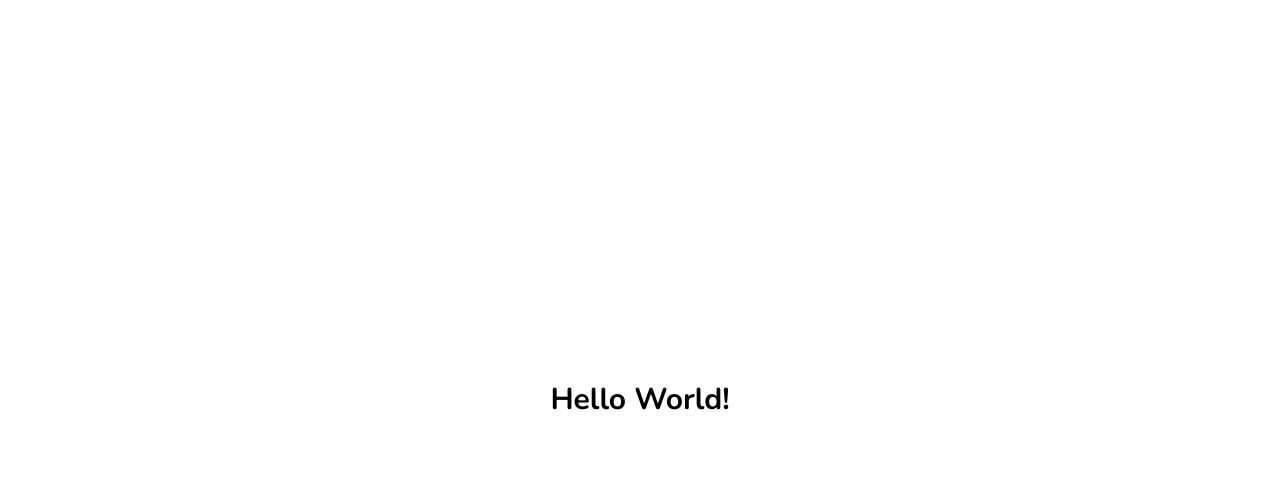
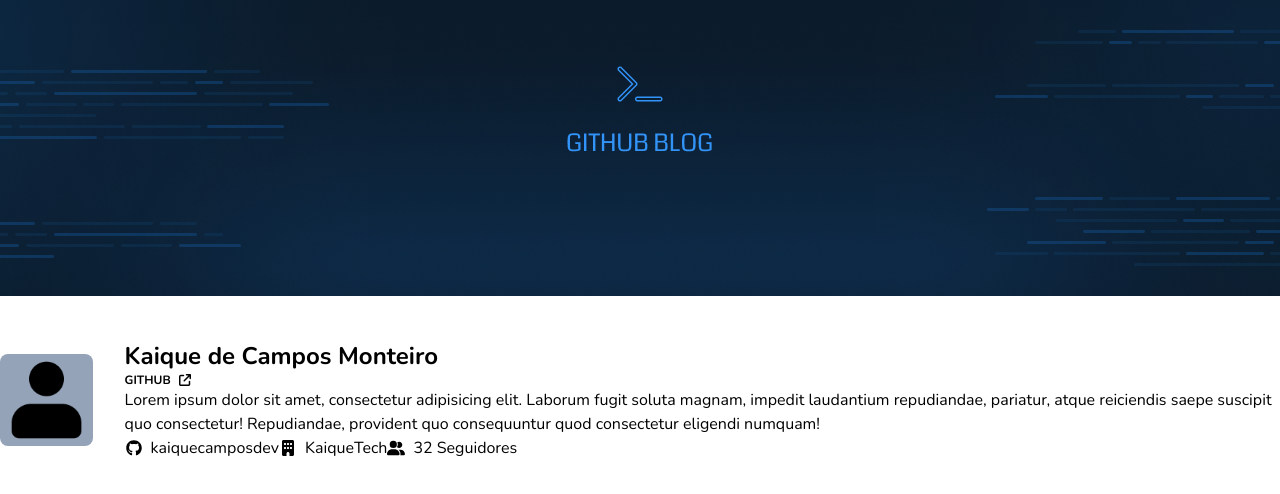
Before and after one commit to kaiquecamposdev/github-blog, a Next.js app: page / in a window 1280 px wide. Shown: the top 494 px of the page. Built offline with nearby package versions, Linux system fonts and the light colour scheme.

Commit message:
feat: add profile header section to Home page

```diff
--- a/src/app/page.tsx
+++ b/src/app/page.tsx
@@ -1,7 +1,59 @@
+import { faGithub } from '@fortawesome/free-brands-svg-icons'
+import {
+  faArrowUpRightFromSquare,
+  faBuilding,
+  faUserGroup,
+} from '@fortawesome/free-solid-svg-icons'
+import { FontAwesomeIcon } from '@fortawesome/react-fontawesome'
+import Image from 'next/image'
+
 export default function Home() {
   return (
-    <main className="flex min-h-screen flex-col items-center justify-center">
-      <h1 className="text-3xl font-bold">Hello World!</h1>
-    </main>
+    <div className="relative flex min-h-screen flex-col items-center justify-center bg-white before:absolute before:top-0 before:z-10  before:h-[296px] before:w-full before:bg-logo before:bg-cover before:bg-center before:bg-no-repeat">
+      <main className="bg-base max-w-main-content flex w-full">
+        <header className="bg-base-profile flex items-center gap-8">
+          <section className="rounded-lg bg-slate-400">
+            <Image src={'/person.png'} width={148} height={148} alt="" />
+          </section>
+          <section>
+            <div>
+              <h1 className="text-base-title text-2xl font-bold">
+                Kaique de Campos Monteiro
+              </h1>
+              <a className="text-base-blue flex cursor-pointer items-center gap-2 text-xs font-bold uppercase">
+                Github
+                <FontAwesomeIcon
+                  icon={faArrowUpRightFromSquare}
+                  width={12}
+                  height={12}
+                />
+              </a>
+            </div>
+            <p className="text-base-text">
+              Lorem ipsum dolor sit amet, consectetur adipisicing elit. Laborum
+              fugit soluta magnam, impedit laudantium repudiandae, pariatur,
+              atque reiciendis saepe suscipit quo consectetur! Repudiandae,
+              provident quo consequuntur quod consectetur eligendi numquam!
+            </p>
+            <nav>
+              <ul className="flex">
+                <li className="flex items-center gap-2">
+                  <FontAwesomeIcon width={18} height={18} icon={faGithub} />
+                  kaiquecamposdev
+                </li>
+                <li className="flex items-center gap-2">
+                  <FontAwesomeIcon width={18} height={18} icon={faBuilding} />
+                  KaiqueTech
+                </li>
+                <li className="flex items-center gap-2">
+                  <FontAwesomeIcon width={18} height={18} icon={faUserGroup} />
+                  32 Seguidores
+                </li>
+              </ul>
+            </nav>
+          </section>
+        </header>
+      </main>
+    </div>
   )
 }
```
